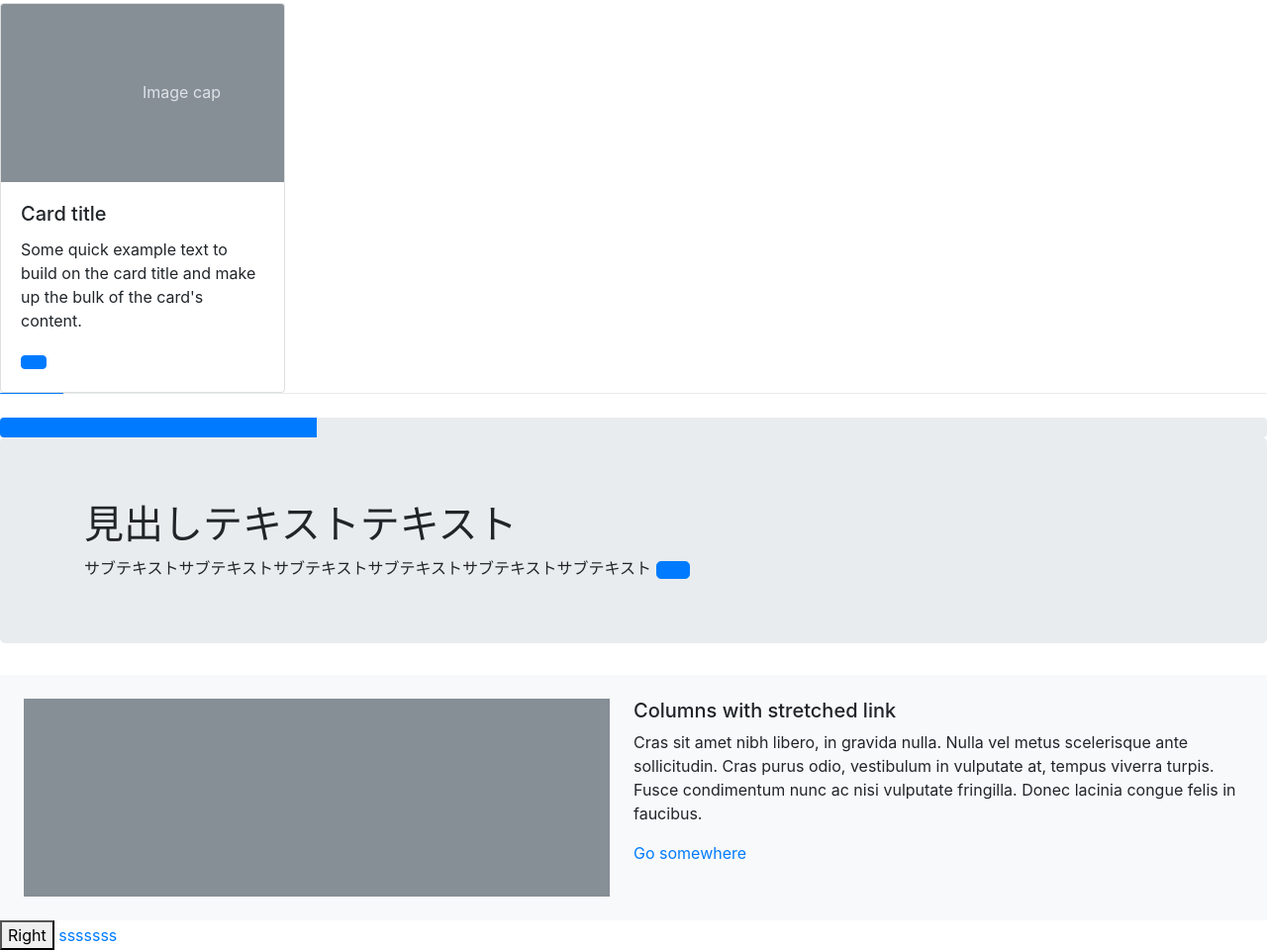
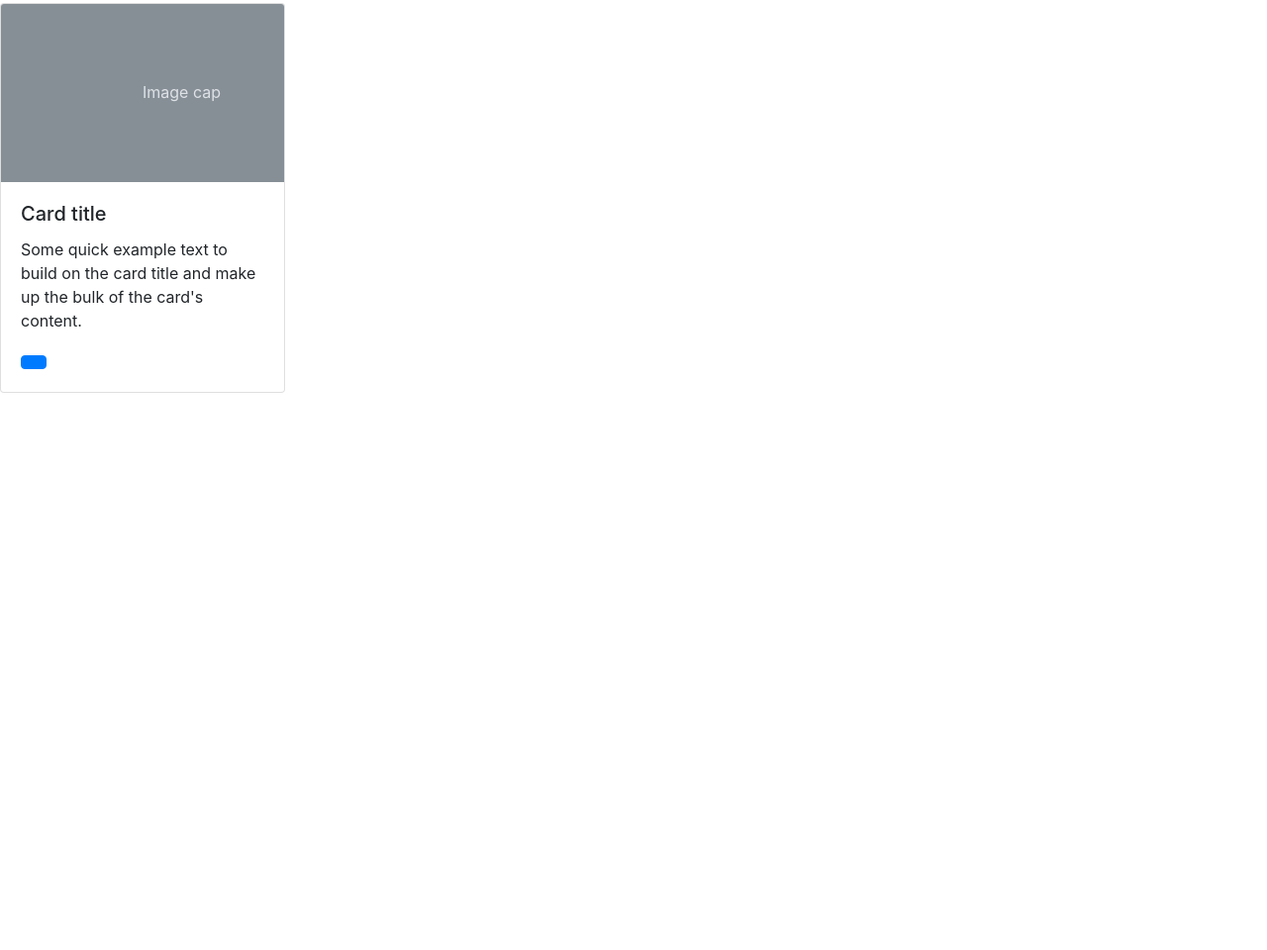
Before and after one commit to nakashimaiori/practice_javascript, a plain HTML site: page index.html in a window 1280 px wide. Shown: the part 381-1341 px from the top of the page at 99% size. After the commit the page ends 800 px from the top, so only its background shows below. Drawn offline with nearby package versions, Linux system fonts and the light colour scheme.

Commit message:
[add]fixx

```diff
--- a/index.html
+++ b/index.html
@@ -92,41 +92,6 @@
 </div>
 
 
-<div class="progress" style="height: 1px;">
-  <div class="progress-bar" role="progressbar" style="width: 5%;" aria-valuenow="25" aria-valuemin="0" aria-valuemax="100"></div>
-</div>
-
-<br>
-
-<div class="progress" style="height: 20px;">
-  <div class="progress-bar" role="progressbar" style="width: 25%;" aria-valuenow="25" aria-valuemin="0" aria-valuemax="100"></div>
-</div>
-
-
-<div class="jumbotron j px-0">
-      <div class="container">
-        <h1>見出しテキストテキスト</h1>
-        サブテキストサブテキストサブテキストサブテキストサブテキストサブテキスト
-        <a class="btn btn-primary btn-lg" href="#" role="button">Learn more &raquo;</a>
-      </div>
-    </div>
-
-  <div class="row no-gutters bg-light position-relative">
-  <div class="col-md-6 mb-md-0 p-md-4">
-    <svg class="bd-placeholder-img w-100" width="100%" height="200" xmlns="http://www.w3.org/2000/svg" preserveAspectRatio="xMidYMid slice" focusable="false" role="img" aria-label="Generic placeholder image"><title>Generic placeholder image</title><rect width="100%" height="100%" fill="#868e96"/></svg>
-  </div>
-  <div class="col-md-6 position-static p-4 pl-md-0">
-    <h5 class="mt-0">Columns with stretched link</h5>
-    <p>Cras sit amet nibh libero, in gravida nulla. Nulla vel metus scelerisque ante sollicitudin. Cras purus odio, vestibulum in vulputate at, tempus viverra turpis. Fusce condimentum nunc ac nisi vulputate fringilla. Donec lacinia congue felis in faucibus.</p>
-    <a href="#" class="stretched-link">Go somewhere</a>
-  </div>
-</div>
-
-<button type="button" data-toggle="tooltip" data-placement="right" ...>
-  Right
-</button>
-<a href="#" class="sepia"><img src="">sssssss<a>
-
 
 <script src="index.js"></script>
 </body>
```
